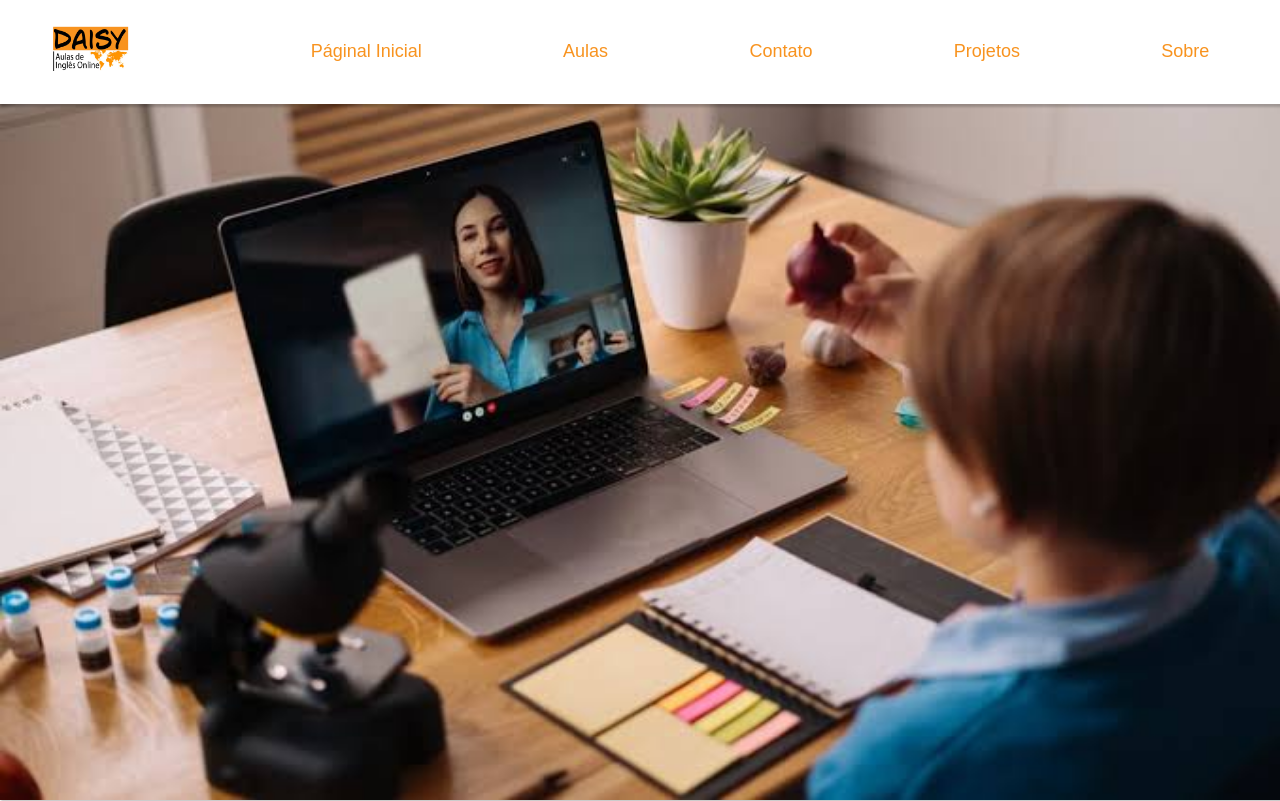
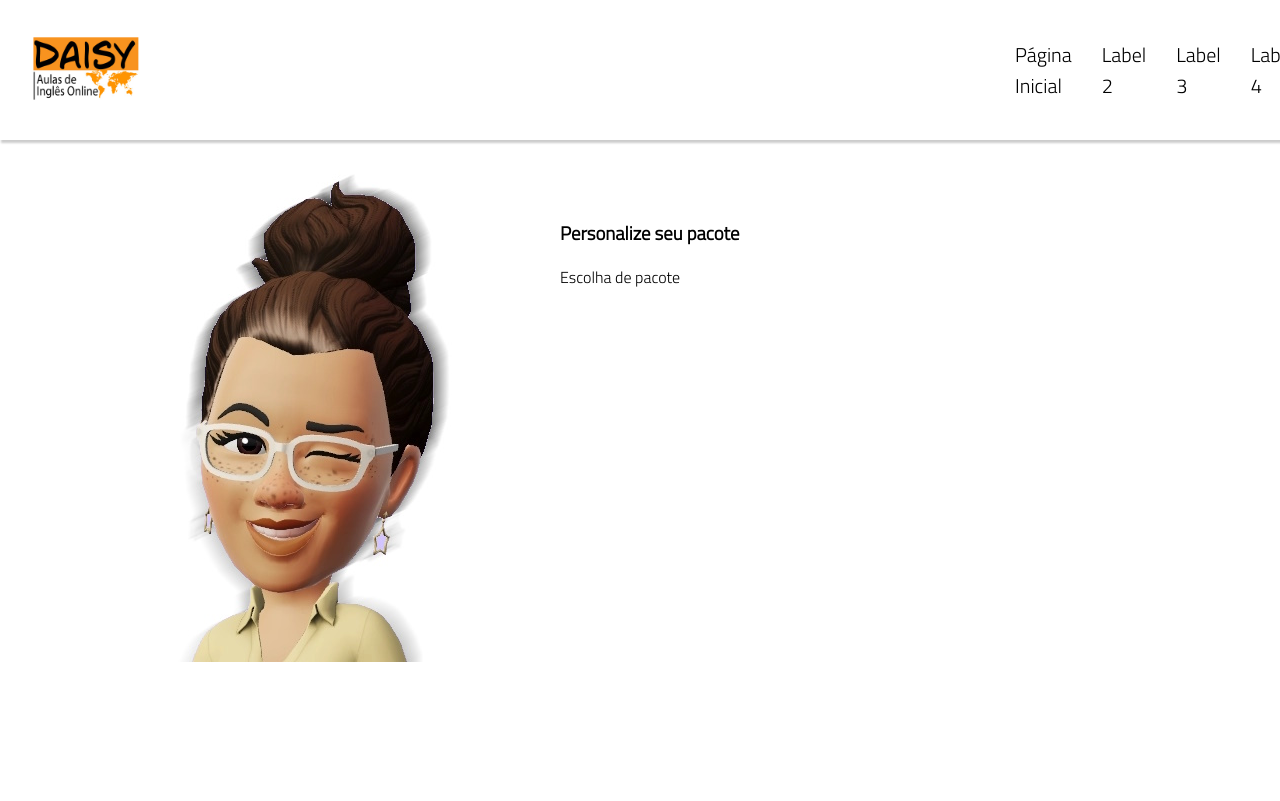
Before and after one commit to lucasfelps1/Daisy-English-Project, a plain HTML site: page index.html in a window 1280 px wide. Shown: the top 801 px of the page. Drawn offline with Linux system fonts and the light colour scheme.

Commit message:
estão surgindo novas ideias com os conhecimentos adiquiridos

```diff
--- /dev/null
+++ b/css/fonts.css
@@ -0,0 +1 @@
+@import url('https://fonts.googleapis.com/css2?family=Poppins:wght@200&family=Titillium+Web:wght@300&display=swap');
--- a/css/style.css
+++ b/css/style.css
@@ -1,86 +1,81 @@
-html {
-    padding: 0;
-    margin: 0;
-}
 body {
-    margin: 0;
-    padding: 0;
-    font-family: Arial, Helvetica, sans-serif;
+    padding: 0px;
+    margin: 0px;
+    font-family: 'Titillium Web', sans-serif;
 }
 
-#container {
+/* Menu */
+
+header {
+    width: 100%;
+    position: fixed;
+    background-color: #ffffff;
+    box-shadow: 2px 2px 2px 1px rgba(0, 0, 0, 0.2);
+}
+
+.nav-container {
+    max-width: 100%;
+    padding: 0 15px;
+    margin: 0 auto;;
+}
+
+.nav-menu {
+    display: grid;
+    grid-template-columns: 200px 1fr;
+    align-items: center;
+    gap: 760px;
+}
+
+.nav-menu img {
+    width: 140px;
+}
+
+.nav-menu {
 
 }
 
-
-/* ##################################MENU################################## */
-
-header {
-    width: 100%;
-    background-color: white;
-    position: fixed;
-    position: 0;
-    left: 0;
-    margin-top: 0px;
+.nav-menu ul {
+    list-style: none;
+    display: flex;
+    gap: 30px;
 }
 
-#cabecalho nav {
-    display: flex;
-    /* offset-x | offset-y | blur-radius | spread-radius | color */
-    box-shadow: 2px 2px 2px 1px rgba(0, 0, 0, 0.2);
+.nav-menu ul li {
+    font-size: 20px;
+    font-weight: 900px;
 }
 
-header img {
-    width: 100px;
-    height: 103;
-    margin-left: 40px;
-}
-
-header li {
-    display: flex;
-    flex-direction: row;
-    justify-content: space-around;
-    margin-left: 100px;
-    width: 100%;
-}
-
-header li ul {
-    padding: 25px;
-}
-
-header li ul a {
+.nav-menu ul li a {
+    color: black;
+    font-size: 20px;
+    font-weight: 900px;
     text-decoration: none;
-    color: rgb(248, 147, 31);
-    font-size: 18px;
-    /* text-shadow: 2px 1px rgba(0, 0, 0, 0.2); */
-}
-
-header li ul a:hover {
-    text-decoration: none;
-    color: rgb(141, 78, 7);
-    font-size: 20px;
-}
-
-/* ################################## FIRST IMAGE ################################## */
-
-#imagens1 img{
-    width: 100%;
-    height: 800px;
-    box-shadow: 2px 2px 2px 1px rgba(0, 0, 0, 0.2);
 }
 
 
-/* ################################## FIRST SECTION ################################## */
-
-#main-avatar {
-    position: relative;
-    box-shadow: 2px 2px 2px 1px rgba(0, 0, 0, 0.2);
+.nav-menu ul li a:hover{
+    color: #ff9400;
+    font-size: 20px;
+    font-weight: 900px;
+    transition: .3s;
 }
 
-.quadrado-branco {
-    display: flex;
+/* Main content */
+
+.main-container {
+    padding-top: 150px;
+    padding-left: 60px;
 }
 
-.coluna-direita {
-    margin: 130px auto;
+.main-content img {
+    width: 412;
 }
+
+.main-content {
+    display: grid;
+    grid-template-columns: 500px 1fr;
+}
+
+.main-form {
+   padding-top: 50px;
+}
--- a/index.html
+++ b/index.html
@@ -6,63 +6,53 @@
     <meta name="viewport" content="width=device-width, initial-scale=1.0">
     <title>Document</title>
 
+    <!-- style -->
     <link rel="stylesheet" type="text/css" href="css/style.css">
+    <link rel="stylesheet" type="text/css" href="css/fonts.css">
 </head>
 <body>
 
-            <header id="cabecalho">
-                <nav>
-
-                    <a href="#imagens1"><img src="img/logoPrincipal.jfif"></a>
-
-                    <li>
+    <header>
+        <div class="nav-container">
+            <div class="nav-menu">
+                <img src="img/logoPrincipal.jfif" alt="Logo Daisy English Project">
 
 
-                        <ul><a href="#">Páginal Inicial</a></ul>
-                        <ul><a href="#">Aulas</a></ul>
-                        <ul><a href="#">Contato</a></ul>
-                        <ul><a href="#">Projetos</a></ul>
-                        <ul><a href="#">Sobre</a></ul>
-                    </li>
-                </nav>
-            </header>
+                <ul>
+                    <li><a href="#">Página Inicial</a></li>
+                    <li><a href="#">Label 2</a></li>
+                    <li><a href="#">Label 3</a></li>
+                    <li><a href="#">Label 4</a></li>
+                    <li><a href="#">Label 5</a></li>
+                </ul>
+            </div>
+        </div>
+    </header>
 
-            <div id="container">
-                <id id="conteudo">
-                    <section id="imagens1">
-                        <img src="./img/teste.jpeg">
-                    </section>
+    <main>
 
-                    <section id="main-avatar">
+        <div class="main-container">
+            <div class="main-content">
 
-                        <div class="quadrado-branco">
+                <div class="imagem-avatar 1">
+                    <img src="./img/avatar1.jpg" alt="Imagem de um cartoon da professora Daisy">
+                </div>
 
-                            <div class="coluna-esquerda">
-                                <img src="./img/avatar1.jpg">
-                            </div>
+                <div class="main-form">
+                    <h3>Personalize seu pacote</h3>
 
-                            <div class="coluna-direita">
-                                <h1>Por que aprender conosco?</h1>
+                    <p>
+                        Escolha de pacote
+                    </p>
+                </div>
+            </div>
+        </div>
 
-                            <p>
-                                Aprender inglês com a Professora Daisy é embarcar em uma jornada de transformação pessoal. Com sua abordagem dinâmica e entusiasmo contagiante, ela está pronta para guiá-lo em cada passo do caminho.
-                            </p>
-                            <p>
-                                Descubra um mundo de novas oportunidades ao dominar o inglês. Seja você um estudante ambicioso, um profissional em busca de crescimento ou um viajante ávido, o inglês é a chave para alcançar seus objetivos.
-                            </p>
-                            <p>
-                                Com a Professora Daisy, você mergulhará em aulas interativas, explorará culturas e expandirá seus horizontes. Desenvolva confiança para comunicar-se efetivamente e conquistar o sucesso em todas as áreas da sua vida.
-                            </p>
-                            <p>
-                                Não espere mais. Junte-se à Professora Daisy e abrace a aventura de aprender inglês. Seu futuro brilhante está a apenas algumas aulas de distância. Vamos começar a transformar seu mundo hoje mesmo!
-                            </p>
-                            </div>
-                        </div>
+    </main>
 
-                    </section>
-                </id>
-            </div>
+    <footer>
 
+    </footer>
 
 </body>
 </html>
```
